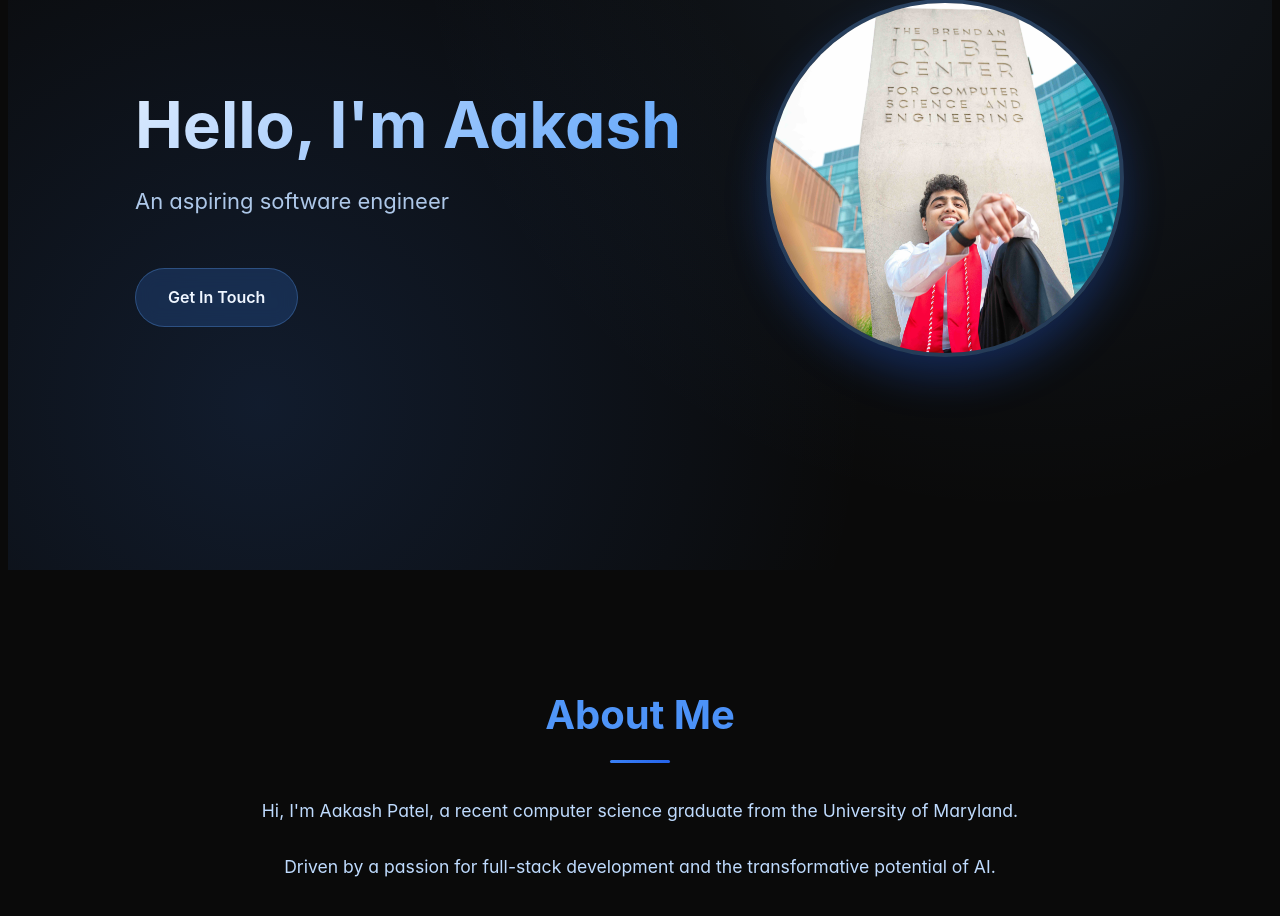
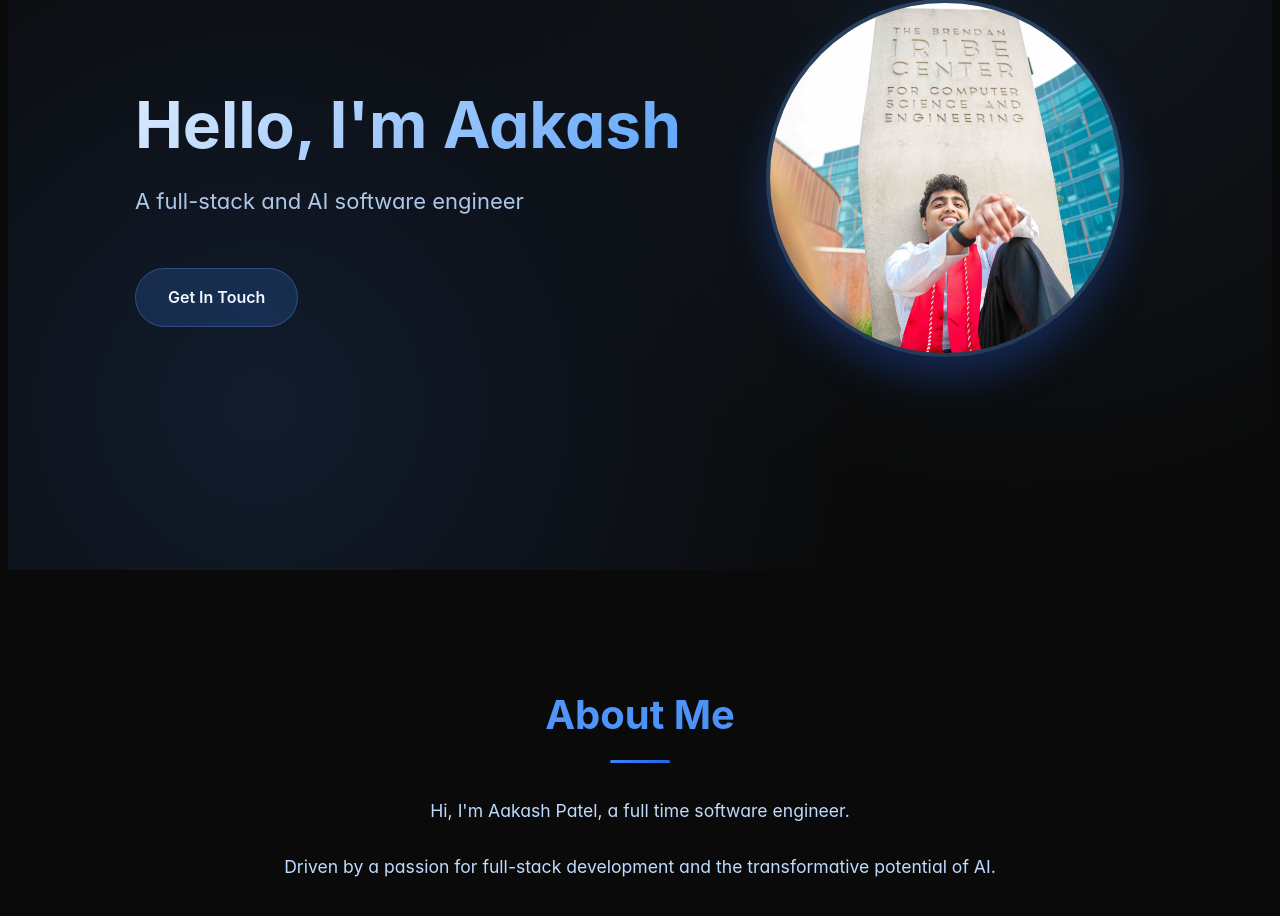
Before and after one commit to aakashPatel123345/Portfolio, a React (Vite) app: page / in a window 1280 px wide. Shown: the part 262-1178 px from the top of the page. Built offline with nearby package versions, Linux system fonts and the light colour scheme.

Commit message:
changing about me page

```diff
--- a/src/components/sections/About.jsx
+++ b/src/components/sections/About.jsx
@@ -7,7 +7,7 @@ function About() {
         </h2>
         <div className="about-content">
           <p className="about-text">
-            Hi, I'm Aakash Patel, a recent computer science graduate from the University of Maryland.
+            Hi, I'm Aakash Patel, a full time software engineer.
 
           </p>
           <p className="about-text">
--- a/src/components/sections/Hero.jsx
+++ b/src/components/sections/Hero.jsx
@@ -13,7 +13,7 @@ function Hero() {
               Hello, I'm Aakash
             </h1>
             <p className="hero-subtitle">
-              An aspiring software engineer
+              A full-stack and AI software engineer
             </p>
             <a href="#contact" className="hero-cta">
               Get In Touch
```
